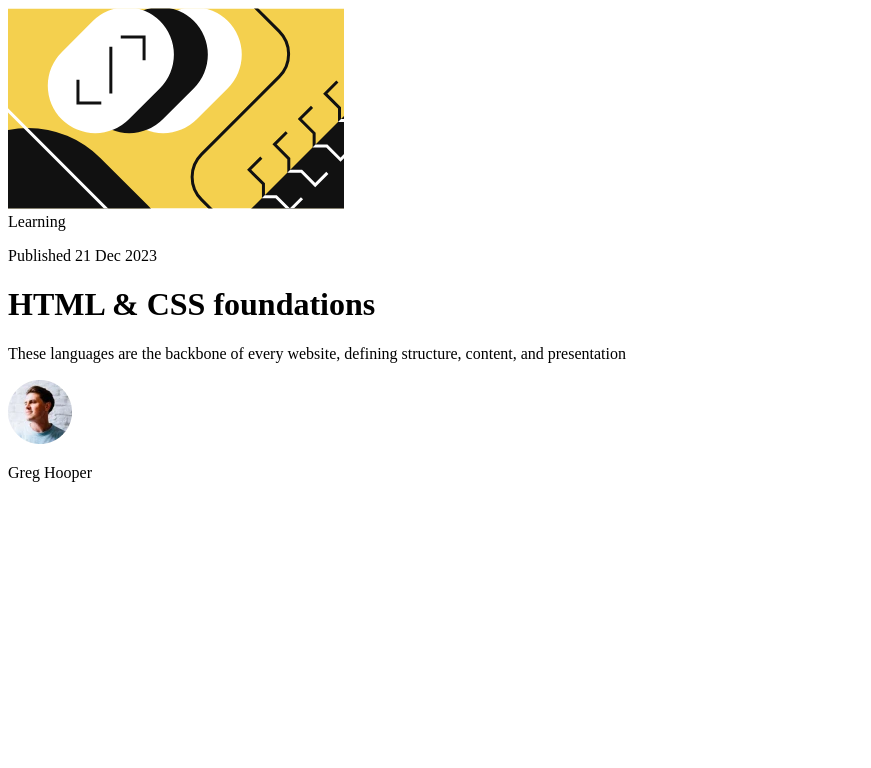
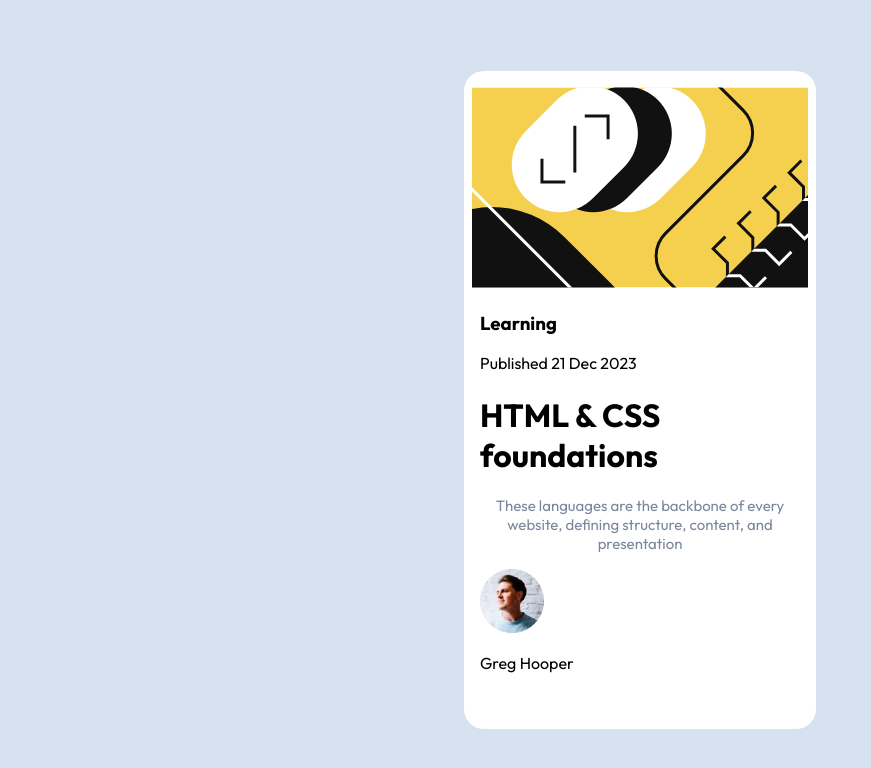
Before and after one commit to Dami-Olus/frontend_mentor, a plain HTML site: page blog-preview-card-main/index.html in a window 1280 px wide. Shown: the whole page, without its empty margins (0-871 px from the left). Drawn offline with Linux system fonts and the light colour scheme; files that its build step writes are made by us from their sources.

Commit message:
finished stylign

```diff
--- a/blog-preview-card-main/index.html
+++ b/blog-preview-card-main/index.html
@@ -11,6 +11,7 @@
       sizes="32x32"
       href="./assets/images/favicon-32x32.png"
     />
+    <link rel="stylesheet" href="style.css" />
 
     <title>Frontend Mentor | Blog preview card</title>
   </head>
@@ -18,19 +19,23 @@
     <main>
       <div class="card">
         <div class="hero-img">
-          <img src="assets/images/illustration-article.svg" alt="">
+          <img src="assets/images/illustration-article.svg" alt="" />
         </div>
         <div class="content">
-          <div class="content-tag">Learning</div>
+          <h3 class="content-tag">Learning</h3>
+
           <div class="published"><p>Published 21 Dec 2023</p></div>
           <div class="title">
             <h1>HTML & CSS foundations</h1>
           </div>
           <article class="description">
-            <p>These languages are the backbone of every website, defining structure, content, and presentation</p>
+            <p>
+              These languages are the backbone of every website, defining
+              structure, content, and presentation
+            </p>
           </article>
           <div class="profile">
-            <img src="assets/images/image-avatar.webp" alt="">
+            <img src="assets/images/image-avatar.webp" alt="" />
             <p>Greg Hooper</p>
           </div>
         </div>
```
